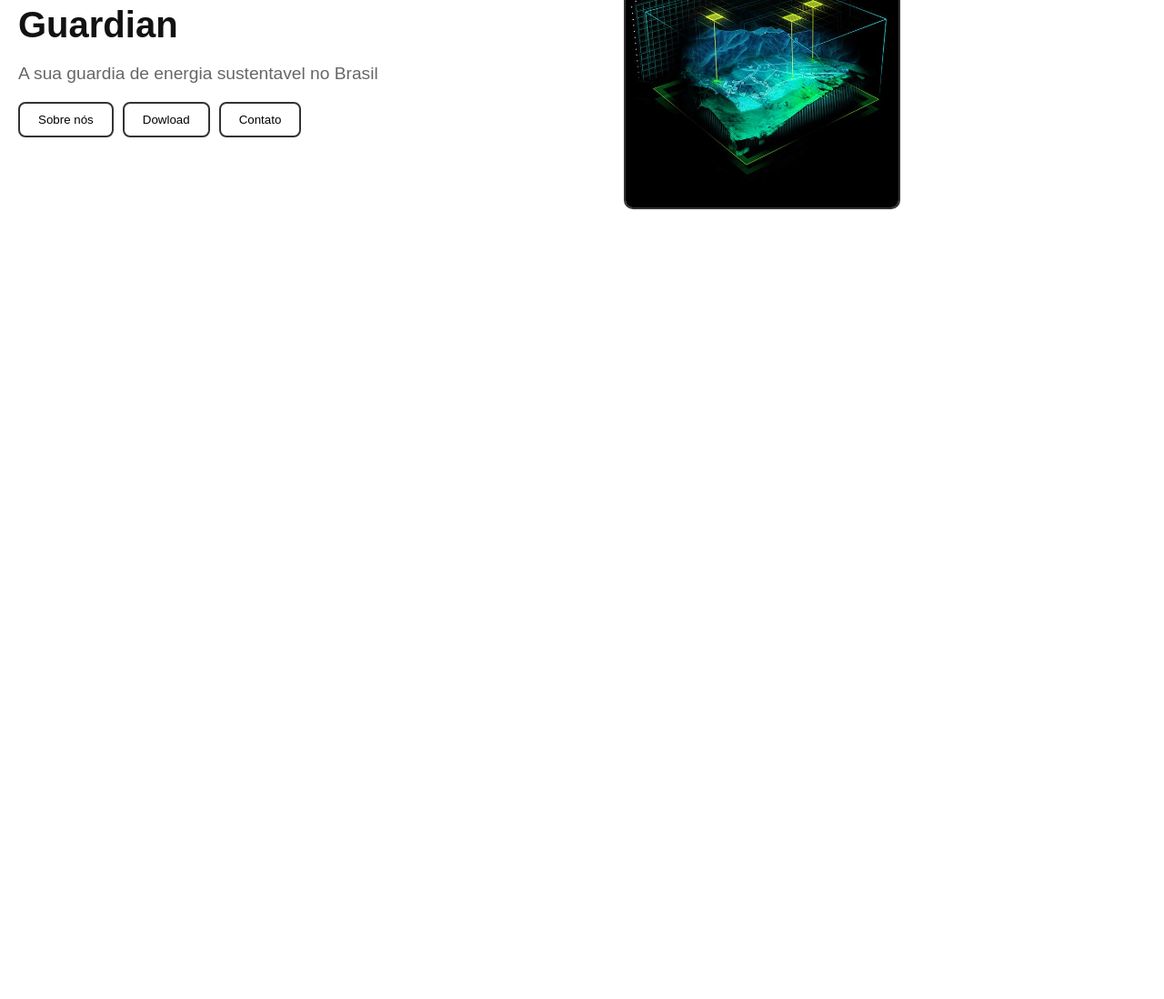
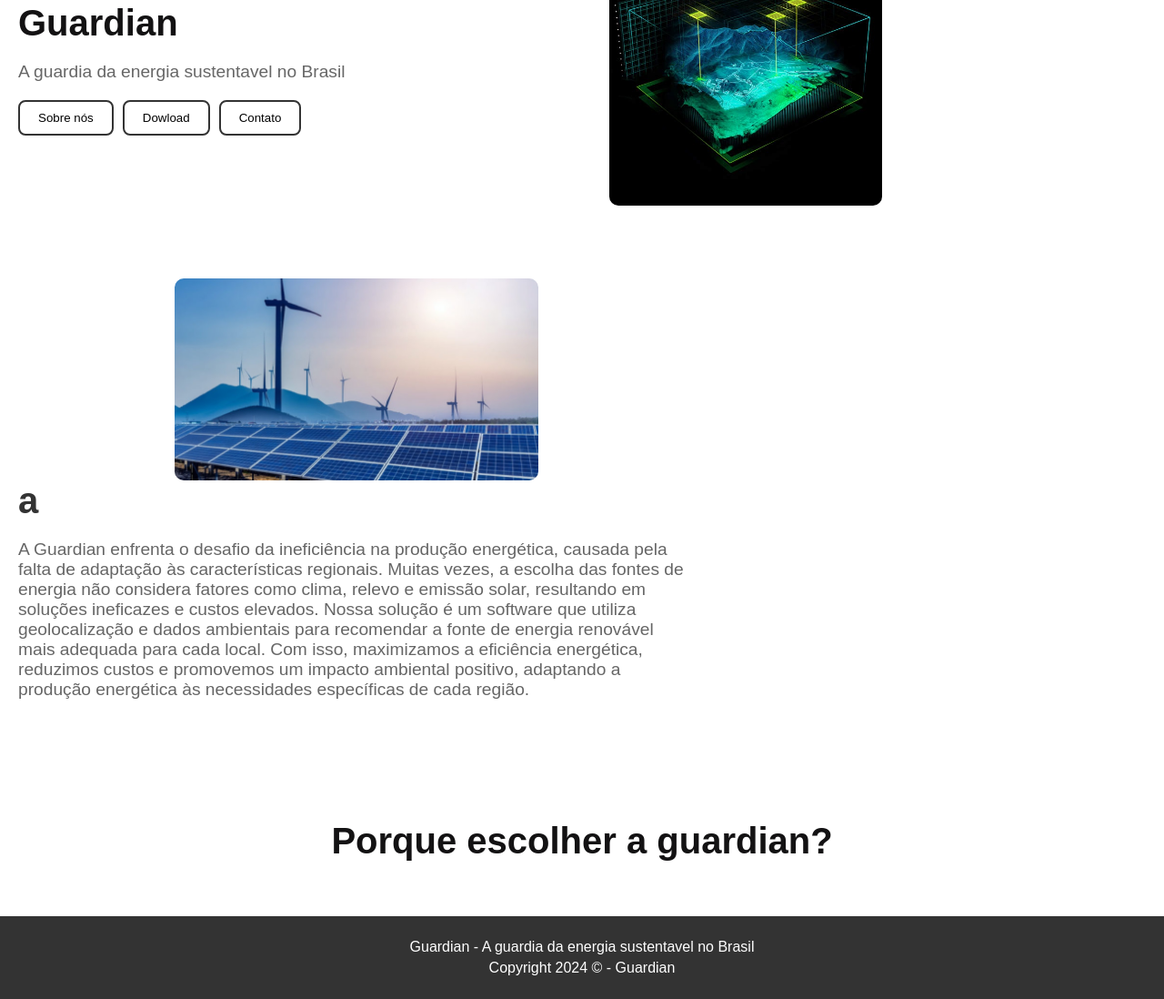
Before and after one commit to rafaelmandel-dev/GS-Front-Webdev, a plain HTML site: page index.html in a window 1280 px wide. Shown: the part 194-1292 px from the top of the page at 91% size. Before the commit the page ends 800 px from the top, so only its background shows below. Drawn offline with Linux system fonts and the light colour scheme.

Commit message:
feat - html completo

```diff
--- a/index.html
+++ b/index.html
@@ -31,7 +31,7 @@
         <section class="hero">
             <div class="content">
                 <h1>Guardian</h1>
-                <p>A sua guardia de energia sustentavel no Brasil</p>
+                <p>A guardia da energia sustentavel no Brasil</p>
                 <div class="buttons">
                     <button onclick="navigateTo('sobre-nos')">Sobre nós</button>
                     <button onclick="navigateTo('dowload')">Dowload</button>
@@ -42,9 +42,34 @@
                 <img src="images/imghome.jpg" alt="Imagem Geoespacial de um Relevo">
             </div>
         </section>
+
+        <section class="problematica">
+            <div class="content-problematica">
+                <div class="image-container-problematica">
+                    <img src="images/eolica-solar.jpg" alt="Imagem de geracao de energia eolica">
+                </div>
+                <h1>a</h1>
+                <p>A Guardian enfrenta o desafio da ineficiência na produção energética, causada pela falta de adaptação às características regionais. Muitas vezes, a escolha das fontes de energia não considera fatores como clima, relevo e emissão solar, resultando em soluções ineficazes e custos elevados. Nossa solução é um software que utiliza geolocalização e dados ambientais para recomendar a fonte de energia renovável mais adequada para cada local. Com isso, maximizamos a eficiência energética, reduzimos custos e promovemos um impacto ambiental positivo, adaptando a produção energética às necessidades específicas de cada região.</p>
+            </div>
+        </section>
+
+        <section class="gente">
+            <div class="content-gente">
+                <h1>Porque escolher a guardian?</h1>
+                <!-- colocar aqui uma caixa de multipla escolha que tem varios beneficios -->
+            </div>
+        </section>
+
+        <section class="contato"></section>
+
+        <footer>
+            <p class="grdn">Guardian - A guardia da energia sustentavel no Brasil</p>
+            <p class="copy">Copyright 2024 © - Guardian</p>
+        </footer>
+
     </main>
 
-    <!-- tentativa de fazer um modal para o login, se der certo esse comentario vai ficar aqui apra demonstrar minha sorte em conseguir fazer da certo -->
+    <!-- tentativa de fazer um "login modal", se der certo esse comentario vai ficar aqui apra demonstrar minha sorte em conseguir fazer da certo -->
     <div id="login-modal" class="modal">
         <div class="modal-content">
             <span class="close" onclick="closeLoginModal()">&times;</span>
--- a/scripts/index.js
+++ b/scripts/index.js
@@ -12,11 +12,13 @@ function navigateTo(section){
 
 //abrir o login e depois fechar
 function openLoginModal(){
-    document.getElementById("login-modal").style.display = "block";
+    document.getElementById("login-modal").classList.add("show");
+    document.getElementById("login-modal").classList.remove("hide");
 }
 
 function closeLoginModal(){
-    document.getElementById("login-modal").style.display = "none";
+    document.getElementById("login-modal").classList.add("hide");
+    document.getElementById("login-modal").classList.remove("show");
 }
 
 //a partir daqui e so pra tras :DDD
--- a/styles/index.css
+++ b/styles/index.css
@@ -155,7 +155,84 @@ input:checked + .slider:before{
     width: 300px;
     height: auto;
     border-radius: 10px;
-    border: 2px solid #333;
+}
+
+.problematica{
+    display: flex;
+    justify-content: space-between;
+    align-items: center;
+    padding: 40px 20px;
+    color: #333;
+}
+
+.problematica .content-problematica{
+    flex: 1;
+    max-width: 60%;
+}
+
+.problematica h1{
+    font-size: 2.5em;
+    margin: 0 0 20px 0;
+}
+
+.problematica p{
+    font-size: 1.2em;
+    color: #666;
+}
+
+.problematica .image-container-problematica{
+    flex: 1;
+    display: flex;
+    justify-content: center;
+}
+
+.problematica .image-container-problematica img{
+    width: 100%;
+    max-width: 400px;
+    height: auto;
+    border-radius: 10px;
+}
+
+/* Secção Gente */
+.gente{
+    padding: 40px 20px;
+}
+
+.gente .content-gente{
+    max-width: 800px;
+    margin: 0 auto;
+    text-align: center;
+}
+
+.gente h1{
+    font-size: 2.5em;
+    margin-bottom: 20px;
+}
+
+.gente select{
+    padding: 10px;
+    border: 1px solid #ccc;
+    border-radius: 5px;
+    font-size: 1em;
+    margin: 10px 0;
+    width: 100%;
+    max-width: 400px;
+}
+
+.gente option{
+    font-size: 1em;
+}
+
+/* Footer */
+footer{
+    background-color: #333;
+    color: #fff;
+    text-align: center;
+    padding: 20px;
+}
+
+footer p{
+    margin: 5px 0;
 }
 
 .modal{
@@ -167,6 +244,7 @@ input:checked + .slider:before{
     width: 100%;
     height: 100%;
     background-color: rgb(0, 0, 0, 0.5);
+    transition: opacity 0.03s ease;
 }
 
 .modal-content{
@@ -200,6 +278,16 @@ input:checked + .slider:before{
 
 .modal img{
     width: 200px;
+}
+
+.modal.show{
+    display: block;
+    opacity: 1;
+}
+
+.modal.hide{
+    opacity: 0;
+    pointer-events: none;
 }
 
 .close{
--- a/styles/login.css
+++ /dev/null
@@ -1,51 +0,0 @@
-/* pensar nas cores depois, falar com o resto do grupo */
-/* todas as cores vao ser neutras, ou preto e branco ate decidir com o resto do grupo */
-
-body {
-    display: flex;
-    justify-content: center;
-    align-items: center;
-    height: 100vh;
-    margin: 0;
-    font-family: Arial, Helvetica, sans-serif;
-    background-color: #ffffff;
-}
-
-.login-container {
-    width: 50%;
-    height: 50%;
-    padding: 30px;
-    background-color: #fff;
-    border-radius: 8px;
-    box-shadow: 0 4px 8px rgba(0, 0, 0, 0.2);
-    text-align: center;
-}
-
-.login-container img{
-    width: 200px;
-    height: 200px;
-    margin-bottom: 20px;
-}
-
-.login-container input{
-    width: 500px;
-    padding: 10px;
-    margin: 8px;
-    border: 1px solid #ccc;
-    border-radius: 4px;
-}
-
-.login-container button{
-    width: 200px;
-    padding: 10px;
-    background-color: #c4c4c48f;
-    color: rgb(41, 41, 41);
-    border: none;
-    border-radius: 4px;
-    cursor: pointer;
-    font-size: 16px;
-}
-
-.login-container button:hover{
-    background-color: #910ece67;
-}
```
Also changed, not shown: login.html (deleted, +0 -19 lines), home.html (added), images/eolica-solar.jpg (added), 1 other file.
